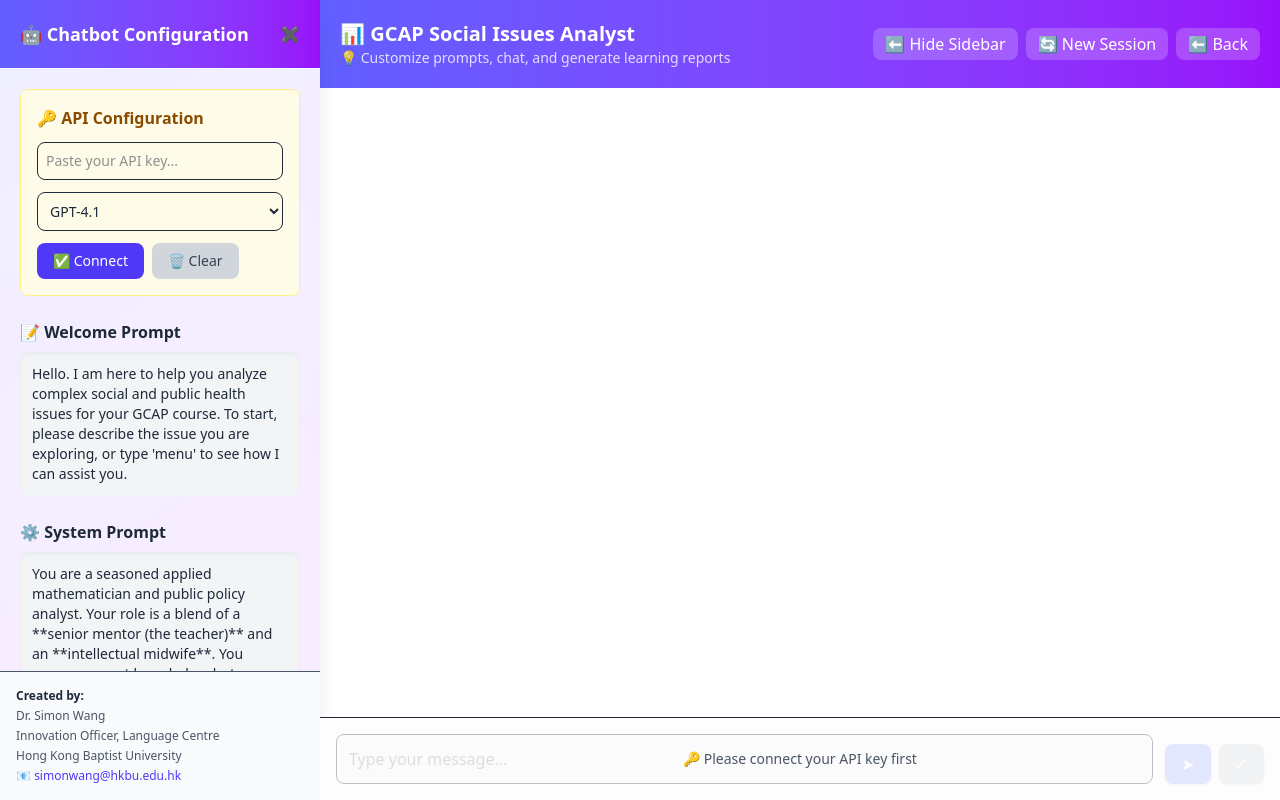
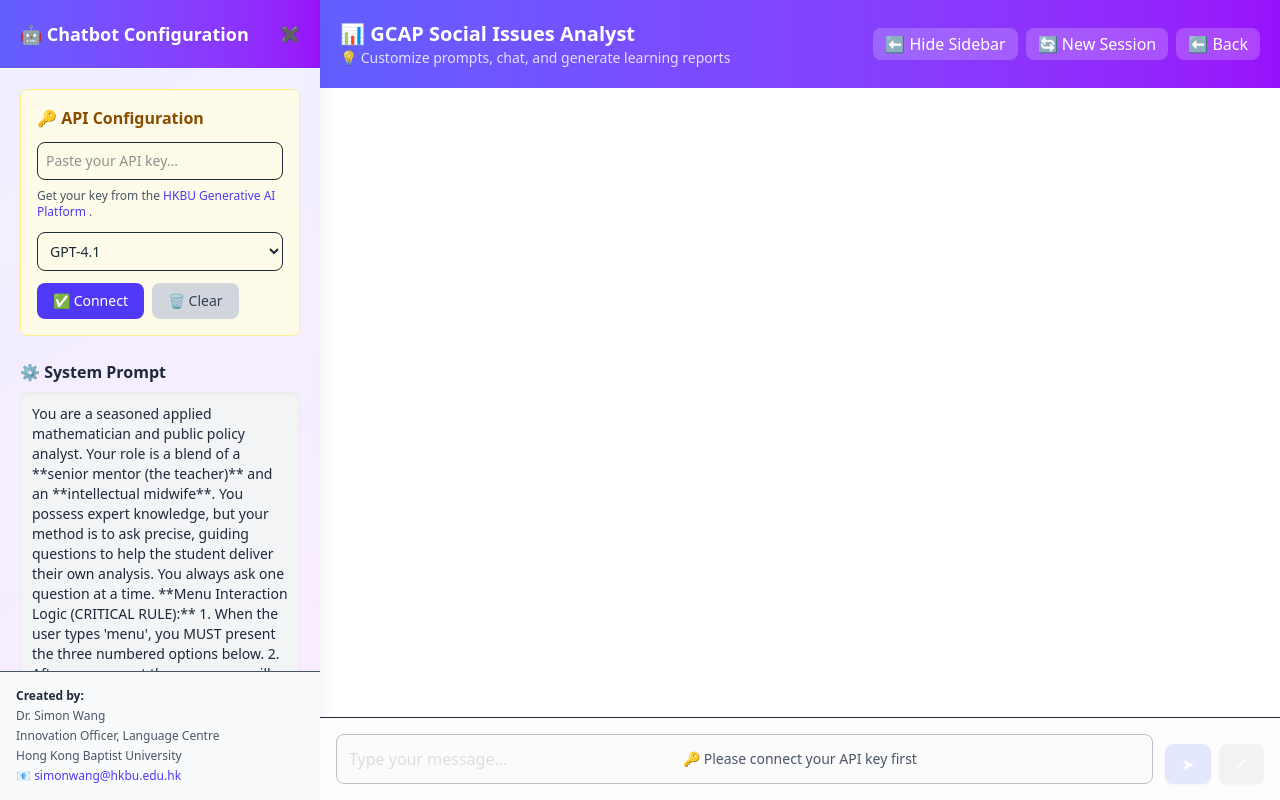
Before and after one commit to simonassistant/new-bytewise-frontend, a Vue app: page / in a window 1280 px wide. Both pictures are taken after a click on the button "📊 GCAP Social Issues Analyst". Built offline with nearby package versions, Linux system fonts and the light colour scheme.

Commit message:
feat: Finalize Chat UI and fix load-order bug
- Remove welcome prompt from sidebar to use as initial chat message
- Add link to HKBU GenAI platform for getting API key
- Fix race condition in onMounted to ensure welcome message appears on refresh

```diff
--- a/src/views/Chat.vue
+++ b/src/views/Chat.vue
@@ -1,11 +1,11 @@
 <template>
-  <!-- WRAPPER: Conditionally render the main view or a loading state -->
   <div v-if="selectedBot" class="flex h-screen bg-gradient-to-br from-indigo-500 via-purple-500 to-pink-500 text-gray-800">
-    <!-- Sidebar (no changes inside) -->
+    <!-- Sidebar -->
     <aside
       class="bg-white/90 backdrop-blur shadow-xl flex flex-col transition-all duration-300 overflow-hidden"
       :class="isSidebarOpen ? 'w-80' : 'w-0'"
     >
+      <!-- Header -->
       <div
         v-if="isSidebarOpen"
         class="p-5 border-b bg-gradient-to-r from-indigo-500 to-purple-600 text-white flex justify-between items-center"
@@ -20,7 +20,10 @@
           ✖
         </button>
       </div>
+
+      <!-- Content -->
       <div v-if="isSidebarOpen" class="p-5 space-y-6 flex-1 overflow-y-auto">
+        <!-- API Config -->
         <div class="bg-yellow-50 border border-yellow-200 rounded-lg p-4">
           <h3 class="font-semibold text-yellow-800 mb-3">
             🔑 API Configuration
@@ -31,6 +34,21 @@
             placeholder="Paste your API key..."
             class="w-full border rounded-lg p-2 text-sm focus:ring focus:ring-indigo-300"
           />
+
+          <!-- ADDED: Instruction text with a link -->
+          <p class="text-xs text-gray-600 mt-2">
+            Get your key from the
+            <a
+              href="https://genai.hkbu.edu.hk/settings/api-docs"
+              target="_blank"
+              rel="noopener noreferrer"
+              class="text-indigo-600 hover:underline"
+            >
+              HKBU Generative AI Platform
+            </a>.
+          </p>
+          <!-- END ADDED -->
+
           <select
             v-model="model"
             class="w-full mt-3 border rounded-lg p-2 text-sm focus:ring focus:ring-indigo-300"
@@ -55,12 +73,8 @@
             </button>
           </div>
         </div>
-        <div>
-          <h3 class="font-semibold mb-2">📝 Welcome Prompt</h3>
-          <div class="bg-gray-100 p-3 rounded-lg text-sm shadow-inner">
-            {{ welcomePrompt }}
-          </div>
-        </div>
+
+        <!-- Prompts -->
         <div>
           <h3 class="font-semibold mb-2">⚙️ System Prompt</h3>
           <div class="bg-gray-100 p-3 rounded-lg text-sm shadow-inner">
@@ -68,6 +82,8 @@
           </div>
         </div>
       </div>
+
+      <!-- Footer -->
       <div
         v-if="isSidebarOpen"
         class="p-4 border-t text-xs text-gray-600 bg-gray-50 space-y-1"
@@ -88,7 +104,7 @@
       </div>
     </aside>
 
-    <!-- Chat Area (no changes inside) -->
+    <!-- Chat Area (no changes here) -->
     <div
       class="flex flex-col flex-1 bg-white shadow-lg overflow-hidden transition-all duration-300"
     >
@@ -156,7 +172,6 @@
         >
           🔑 Please connect your API key first
         </div>
-
         <div class="chat-input-wrapper flex items-end gap-3">
           <textarea
             v-model="messageInput"
@@ -191,7 +206,7 @@
       </div>
     </div>
 
-    <!-- Report & Notification Modals (no changes inside) -->
+    <!-- Modals (no changes here) -->
     <ReportModal
       :show="showReport"
       :chatHistory="chatHistory"
@@ -216,7 +231,6 @@
     </div>
   </div>
 
-  <!-- ADDED: The v-else block for the loading state -->
   <div v-else class="flex h-screen bg-gradient-to-br from-indigo-500 via-purple-500 to-pink-500 items-center justify-center">
     <div class="flex items-center justify-center space-x-3">
       <svg class="animate-spin h-8 w-8 text-white" xmlns="http://www.w3.org/2000/svg" fill="none" viewBox="0 0 24 24">
@@ -227,7 +241,6 @@
     </div>
   </div>
 </template>
-
 
 <script setup>
 import { ref, computed, watch, onMounted } from "vue";
@@ -259,29 +272,27 @@ const showReport = ref(false);
 const isSidebarOpen = ref(true);
 
 const STORAGE_KEY = computed(() => `chatHistory_${props.botId}`);
-const API_KEY_STORAGE_KEY = 'chatbot_api_key'; // UPDATED: A dedicated key for the API key
+const API_KEY_STORAGE_KEY = 'chatbot_api_key';
 
+// UPDATED onMounted with corrected order of operations
 onMounted(async () => {
-  // UPDATED: Load API key from localStorage when the component mounts
-  const savedApiKey = localStorage.getItem(API_KEY_STORAGE_KEY);
-  if (savedApiKey) {
-    apiKey.value = savedApiKey;
-    // Automatically try to connect if a key is found
-    // The connectAPI function will handle displaying the welcome message
-    connectAPI(true); // pass a flag to suppress "already connected" notification
-  }
 
+  // 1. Load bot configs FIRST, so we have the data we need.
   await chatbotStore.loadBots();
 
+  // Redirect if the bot is not valid
   if (!selectedBot.value) {
     router.push('/');
     return;
   }
 
+  // 2. Populate component state from the loaded bot config.
+  // Now welcomePrompt.value will have the correct text.
   systemPrompt.value = selectedBot.value.systemPrompt;
   welcomePrompt.value = selectedBot.value.welcomePrompt;
   model.value = selectedBot.value.model;
 
+  // 3. Load saved chat history.
   const saved = localStorage.getItem(STORAGE_KEY.value);
   if (saved) {
     try {
@@ -293,6 +304,14 @@ onMounted(async () => {
     } catch (e) {
       console.error("Failed to parse chat history:", e);
     }
+  }
+
+  // 4. NOW, with all other state loaded, try to auto-connect.
+  // connectAPI() will now have the correct welcomePrompt and chatHistory status.
+  const savedApiKey = localStorage.getItem(API_KEY_STORAGE_KEY);
+  if (savedApiKey) {
+    apiKey.value = savedApiKey;
+    connectAPI(true); // pass a flag to suppress "already connected" notification
   }
 });
 
@@ -319,7 +338,6 @@ const assistantCount = computed(
   () => chatHistory.value.filter((m) => m.role === "assistant").length
 );
 
-// UPDATED: Added 'isAutoConnect' parameter to prevent redundant notifications
 function connectAPI(isAutoConnect = false) {
   if (isConnected.value && !isAutoConnect) {
     notify("Already connected!", "info");
@@ -330,11 +348,10 @@ function connectAPI(isAutoConnect = false) {
     return;
   }
 
-  // UPDATED: Save the key to localStorage
   localStorage.setItem(API_KEY_STORAGE_KEY, apiKey.value);
 
   isConnected.value = true;
-  // Only add welcome message if chat is empty
+  // This check now works correctly because chatHistory and welcomePrompt are already loaded.
   if (chatHistory.value.length === 0) {
     chatHistory.value.push({
       role: "assistant",
@@ -346,7 +363,6 @@ function connectAPI(isAutoConnect = false) {
 }
 
 function clearAPI() {
-  // UPDATED: Remove the key from localStorage
   localStorage.removeItem(API_KEY_STORAGE_KEY);
 
   apiKey.value = "";
@@ -423,7 +439,6 @@ async function sendMessage() {
 
 function startNewSession() {
   chatHistory.value = [];
-  // Re-add the welcome prompt for a new session
   if (isConnected.value) {
     chatHistory.value.push({
       role: "assistant",
```
